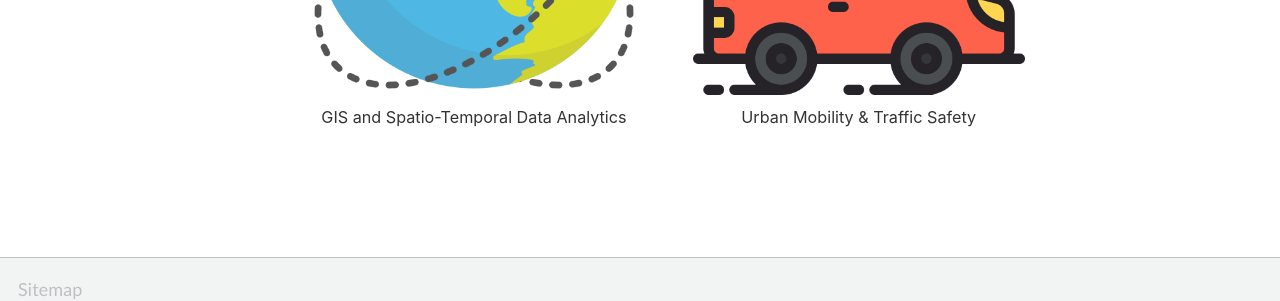
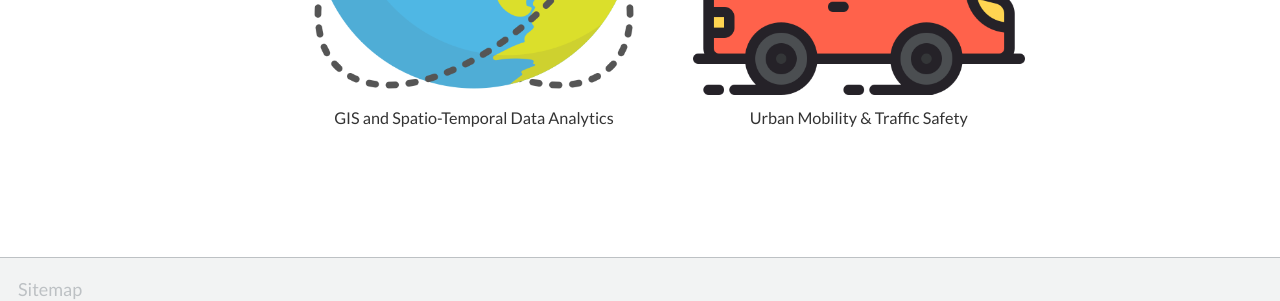
Before and after one commit to seungyeon677/seungyeon677.github.io, a Jekyll site: the page built from _pages/about.md, in a window 1280 px wide and 1064 px high. Shown: the part 669-970 px from the top of the window. Built offline with Jekyll 4.4.1, drawn with Linux system fonts in a browser that asks for light colours; some web fonts are replaced; a script bundle is joined from its source files by our own code; library files that are not in the unit come from our copies.

Commit message:
Update head.html

```diff
--- a/_includes/head.html
+++ b/_includes/head.html
@@ -54,6 +54,17 @@
     color: #333333 !important;    /* 글자 색상 */
   }
 
+  /* 표(Table) 전체 폰트 및 스타일 수정 */
+  .page__content table,
+  .page__content th,
+  .page__content td {
+    font-family: 'Lato', sans-serif !important;
+    font-size: 0.9rem !important;      /* 표 안의 글자를 본문(0.95rem)보다 조금 더 작게 설정 */
+    line-height: 1.5 !important;
+    color: #444444 !important;         /* 표 내용은 가독성을 위해 짙은 회색으로 */
+    border: none !important;           /* 이미지 배치용 표라면 테두리를 제거 */
+  }
+
   /* 4. 하단 푸터 및 기타 요소 */
   .page__footer, .pagination, .page__taxonomy {
     font-family: 'Lato', sans-serif !important;
```
